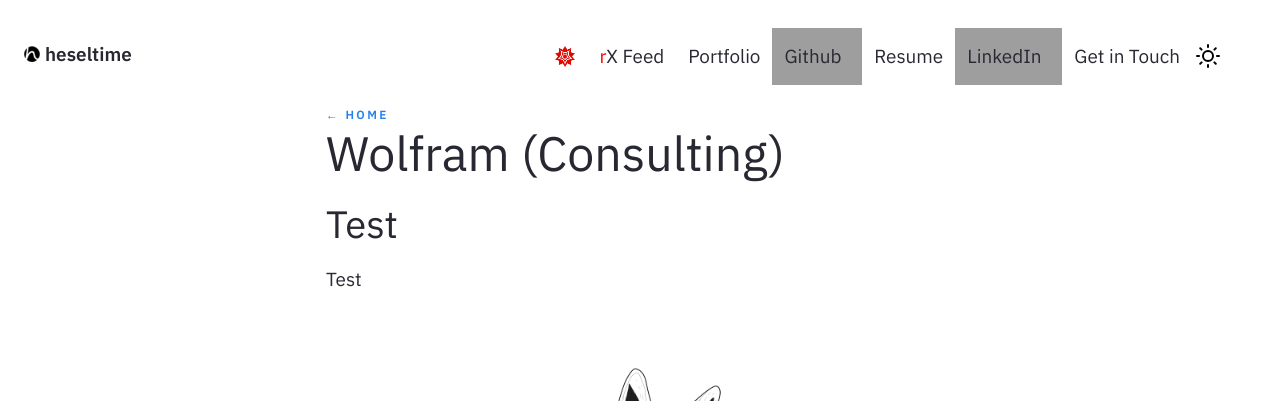
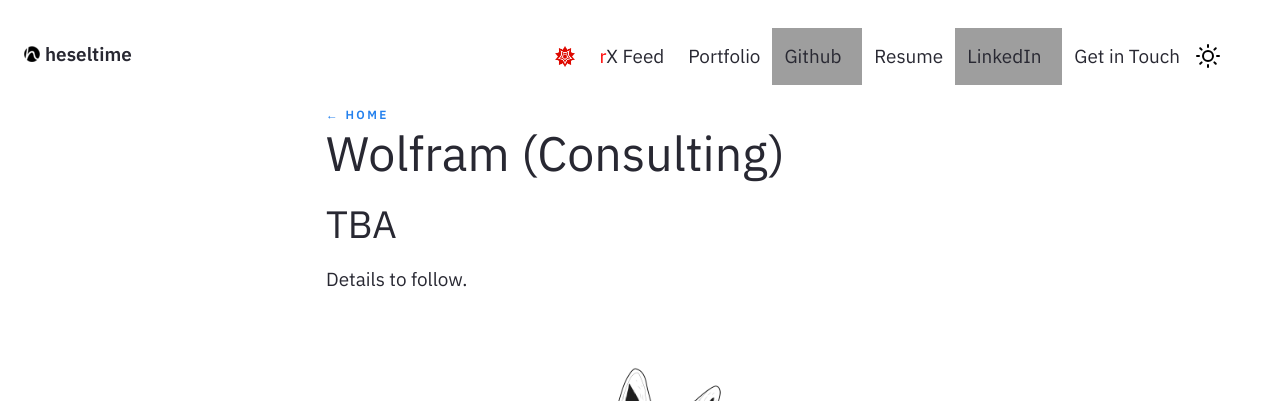
Before and after one commit to heseltime/heseltime.github.io, a Jekyll site: the page built from pages/wolfram.md, in a window 1280 px wide. Shown: the top 401 px of the page. Built offline with Jekyll 4.4.1, drawn with Linux system fonts in a browser that asks for light colours; grey boxes are pictures that could not be loaded.

Commit message:
Update Wolfram situation

```diff
--- a/pages/wolfram.md
+++ b/pages/wolfram.md
@@ -5,9 +5,9 @@
 feedformat: none
 ---
 
-# Test
+# TBA
 
-Test
+Details to follow.
 
 
 <nav class="nav">
```
